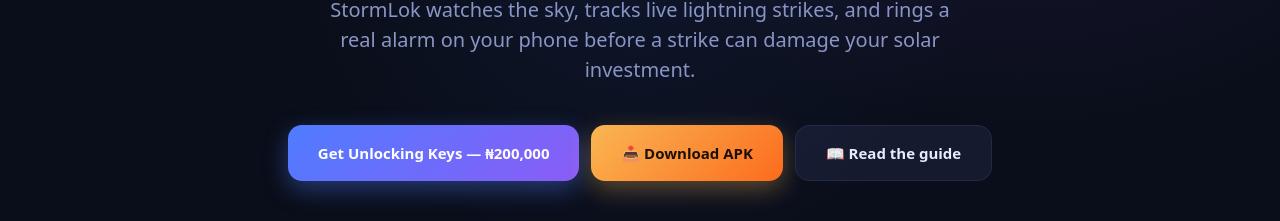
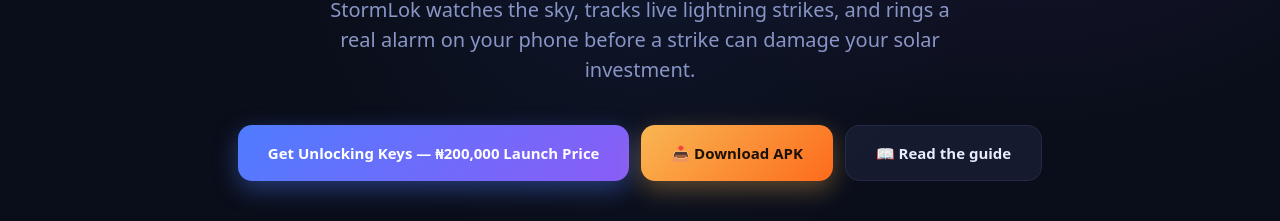
Before and after one commit to henryogboru/stormlok, a plain HTML site: page index.html in a window 1280 px wide. Shown: the part 442-663 px from the top of the page. Drawn offline with Linux system fonts and the light colour scheme.

Commit message:
index.html

```diff
--- a/index.html
+++ b/index.html
@@ -662,7 +662,7 @@ footer { padding: 48px 20px 32px; border-top: 1px solid var(--line); background:
         <p class="hero-sub">StormLok watches the sky, tracks live lightning strikes, and rings a real alarm on your phone before a strike can damage your solar investment.</p>
 
         <div class="hero-ctas">
-            <a href="https://wa.me/2347038592640?text=Hi%2C%20I%27d%20like%20to%20get%20unlocking%20keys%20for%20StormLok" class="btn btn-primary" target="_blank" rel="noopener">Get Unlocking Keys &mdash; &#8358;200,000</a>
+            <a href="https://wa.me/2347038592640?text=Hi%2C%20I%27d%20like%20to%20get%20unlocking%20keys%20for%20StormLok" class="btn btn-primary" target="_blank" rel="noopener">Get Unlocking Keys &mdash; &#8358;200,000 Launch Price</a>
             <a href="#download" class="btn btn-gold">📥 Download APK</a>
             <a href="/guide.html" class="btn btn-secondary">📖 Read the guide</a>
         </div>
@@ -1015,7 +1015,7 @@ footer { padding: 48px 20px 32px; border-top: 1px solid var(--line); background:
         <div class="pricing-wrap">
             <div class="pricing-card">
                 <div class="pricing-badge">Unlocking Key</div>
-                <div class="pricing-price">200,000</div>
+                <div class="pricing-price">200,000 Launch Price</div>
                 <div class="pricing-label">One-time payment &middot; Nigerian Naira</div>
 
                 <ul class="pricing-features">
```
